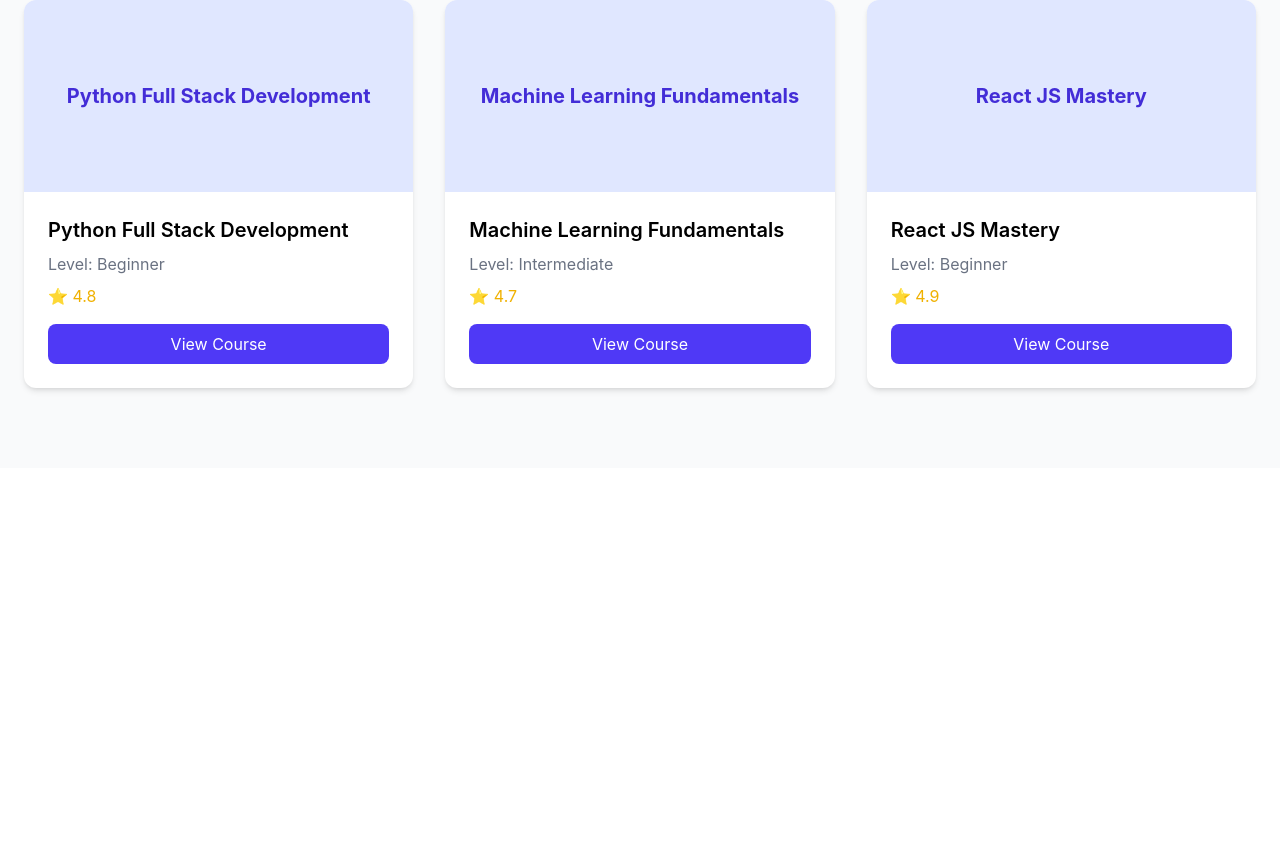
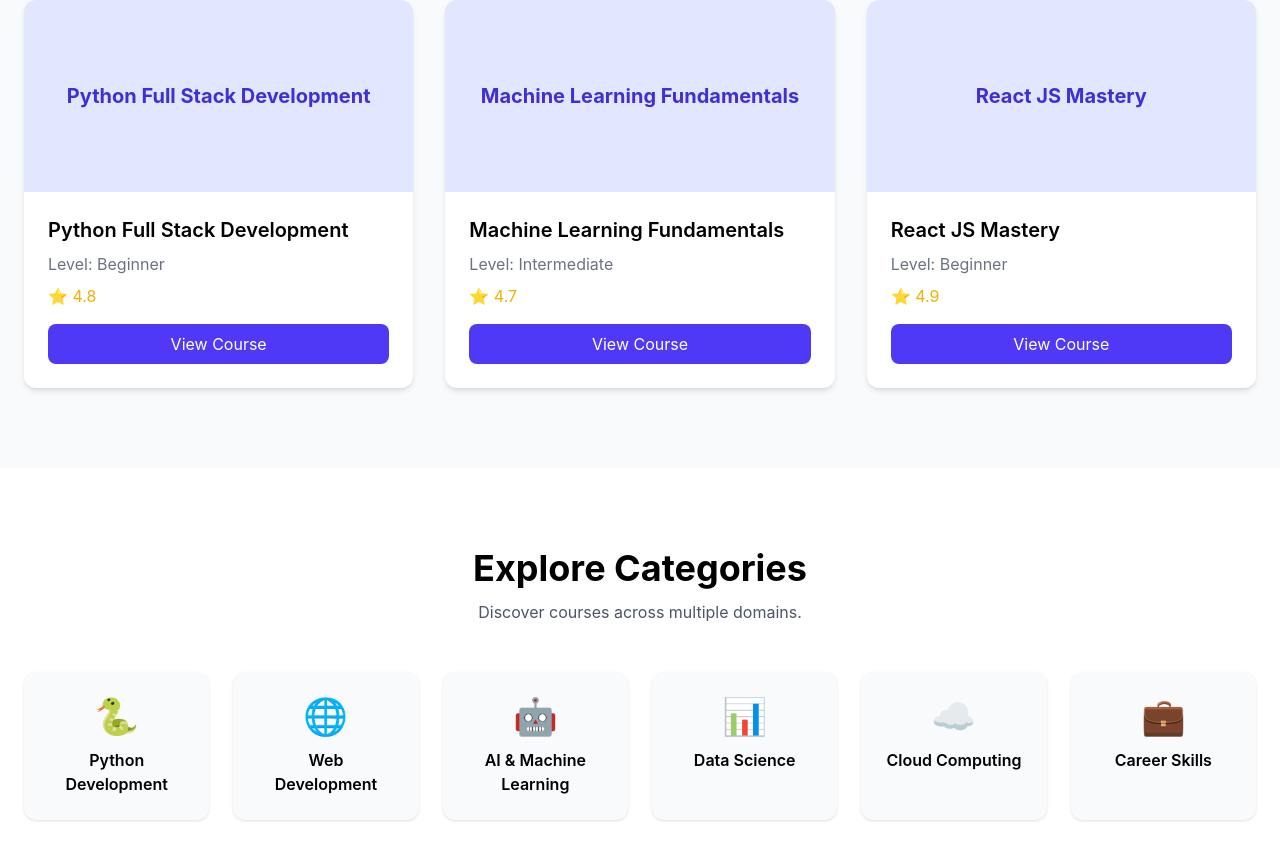
Before and after one commit to deepan-raj1/lms-saas-platform, a React (Vite) app in the folder lms_frontend/: page / in a window 1280 px wide. Shown: the part 1078-1938 px from the top of the page. Before the commit the page ends 1546 px from the top, so only its background shows below. Built offline with nearby package versions, Linux system fonts and the light colour scheme.

Commit message:
Add course categories section to landing page

```diff
--- /dev/null
+++ b/lms_frontend/src/components/CategoriesSection.jsx
@@ -0,0 +1,67 @@
+const categories = [
+  {
+    name: "Python Development",
+    icon: "🐍",
+  },
+  {
+    name: "Web Development",
+    icon: "🌐",
+  },
+  {
+    name: "AI & Machine Learning",
+    icon: "🤖",
+  },
+  {
+    name: "Data Science",
+    icon: "📊",
+  },
+  {
+    name: "Cloud Computing",
+    icon: "☁️",
+  },
+  {
+    name: "Career Skills",
+    icon: "💼",
+  },
+];
+
+function CategoriesSection() {
+  return (
+    <section className="py-20 bg-white">
+      <div className="max-w-7xl mx-auto px-6">
+
+        <div className="text-center mb-12">
+          <h2 className="text-4xl font-bold">
+            Explore Categories
+          </h2>
+
+          <p className="text-gray-600 mt-3">
+            Discover courses across multiple domains.
+          </p>
+        </div>
+
+        <div className="grid md:grid-cols-3 lg:grid-cols-6 gap-6">
+
+          {categories.map((category) => (
+            <div
+              key={category.name}
+              className="bg-gray-50 rounded-xl p-6 text-center shadow-sm hover:shadow-lg hover:-translate-y-1 transition"
+            >
+              <div className="text-4xl mb-3">
+                {category.icon}
+              </div>
+
+              <h3 className="font-semibold">
+                {category.name}
+              </h3>
+            </div>
+          ))}
+
+        </div>
+
+      </div>
+    </section>
+  );
+}
+
+export default CategoriesSection;
--- a/lms_frontend/src/pages/LandingPage.jsx
+++ b/lms_frontend/src/pages/LandingPage.jsx
@@ -1,6 +1,7 @@
 import PublicNavbar from "../components/PublicNavbar";
 import HeroSection from "../components/HeroSection";
 import FeaturedCourses from "../components/FeaturedCourses";
+import CategoriesSection from "../components/CategoriesSection";
 
 const LandingPage = () => {
   return (
@@ -8,6 +9,7 @@
       <PublicNavbar />
       <HeroSection />
       <FeaturedCourses />
+      <CategoriesSection />
     </>
   );
 };
```
